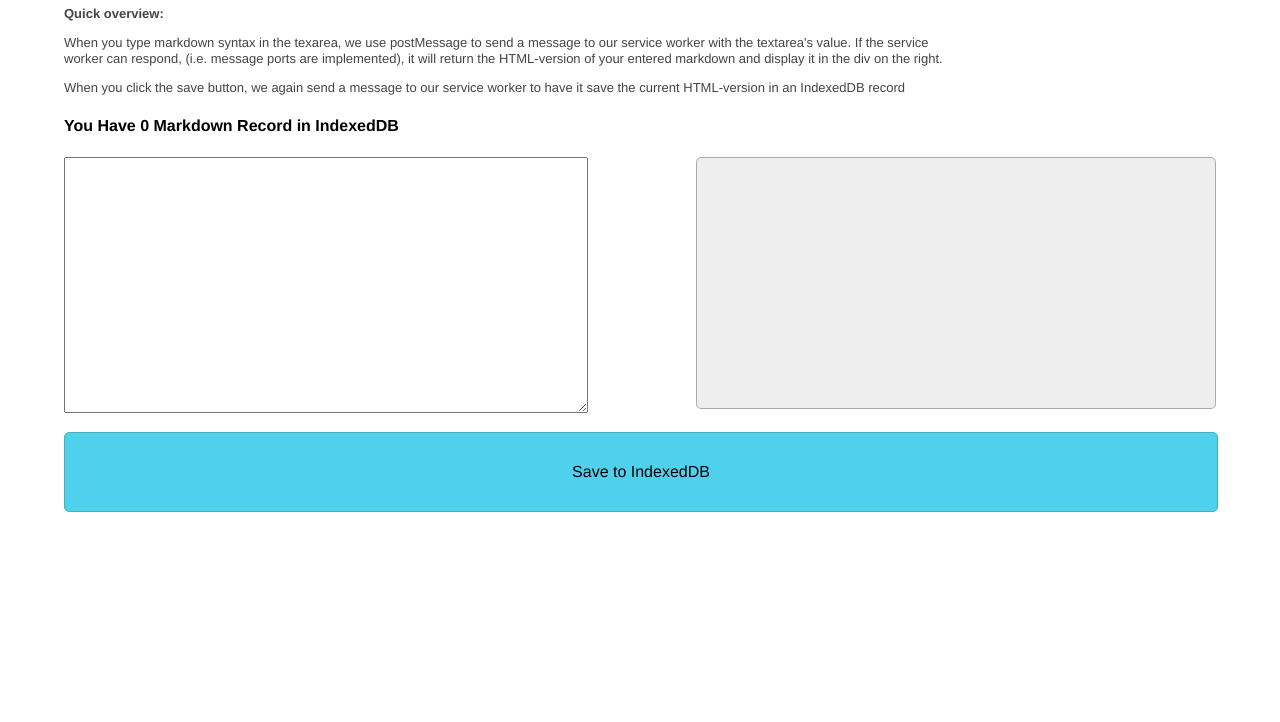
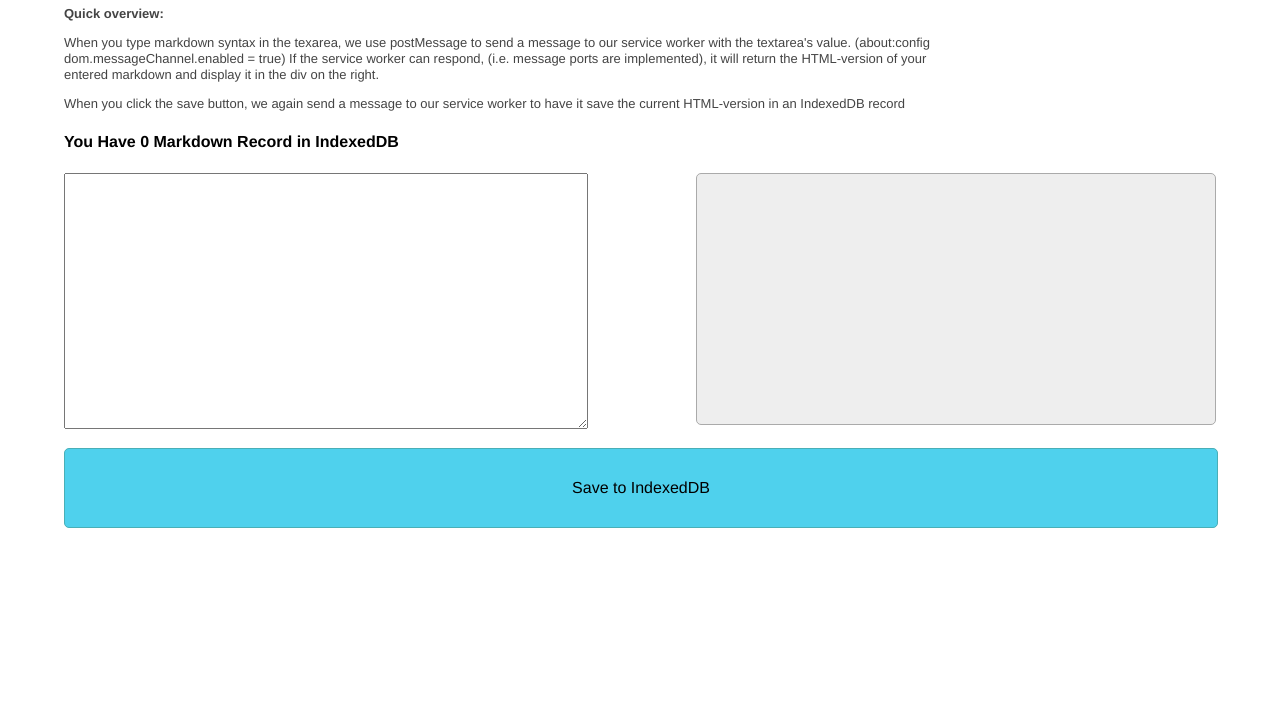
Before and after one commit to brittanydionigi/markdown-previewer, a website: page index.html in a window 1280 px wide. Shown: the part 78-800 px from the top of the page. Drawn offline with Linux system fonts and the light colour scheme.

Commit message:
Add messageChannel config

```diff
--- a/index.html
+++ b/index.html
@@ -12,7 +12,7 @@
   <body>
     <h1>Markdown Previewer</h1>
     <p><b>Quick overview:</b></p>
-    <p>When you type markdown syntax in the texarea, we use postMessage to send a message to our service worker with the textarea's value. If the service worker can respond, (i.e. message ports are implemented), it will return the HTML-version of your entered markdown and display it in the div on the right.</p>
+    <p>When you type markdown syntax in the texarea, we use postMessage to send a message to our service worker with the textarea's value. (about:config dom.messageChannel.enabled = true) If the service worker can respond, (i.e. message ports are implemented), it will return the HTML-version of your entered markdown and display it in the div on the right.</p>
     <p>When you click the save button, we again send a message to our service worker to have it save the current HTML-version in an IndexedDB record</p>
     <h4>You Have <span class='counter'></span> Markdown Record in IndexedDB</h4>
     <textarea id="live-markdown" width="400" height="200"></textarea>
```
